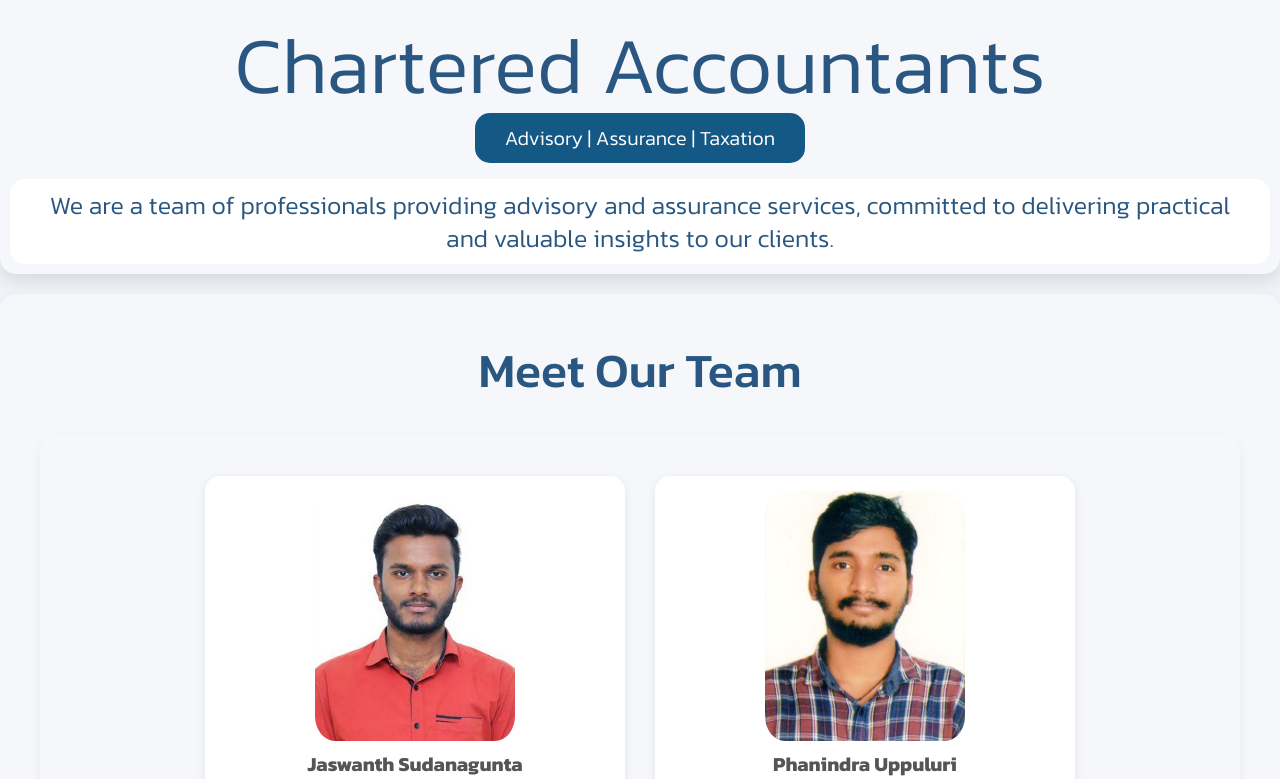
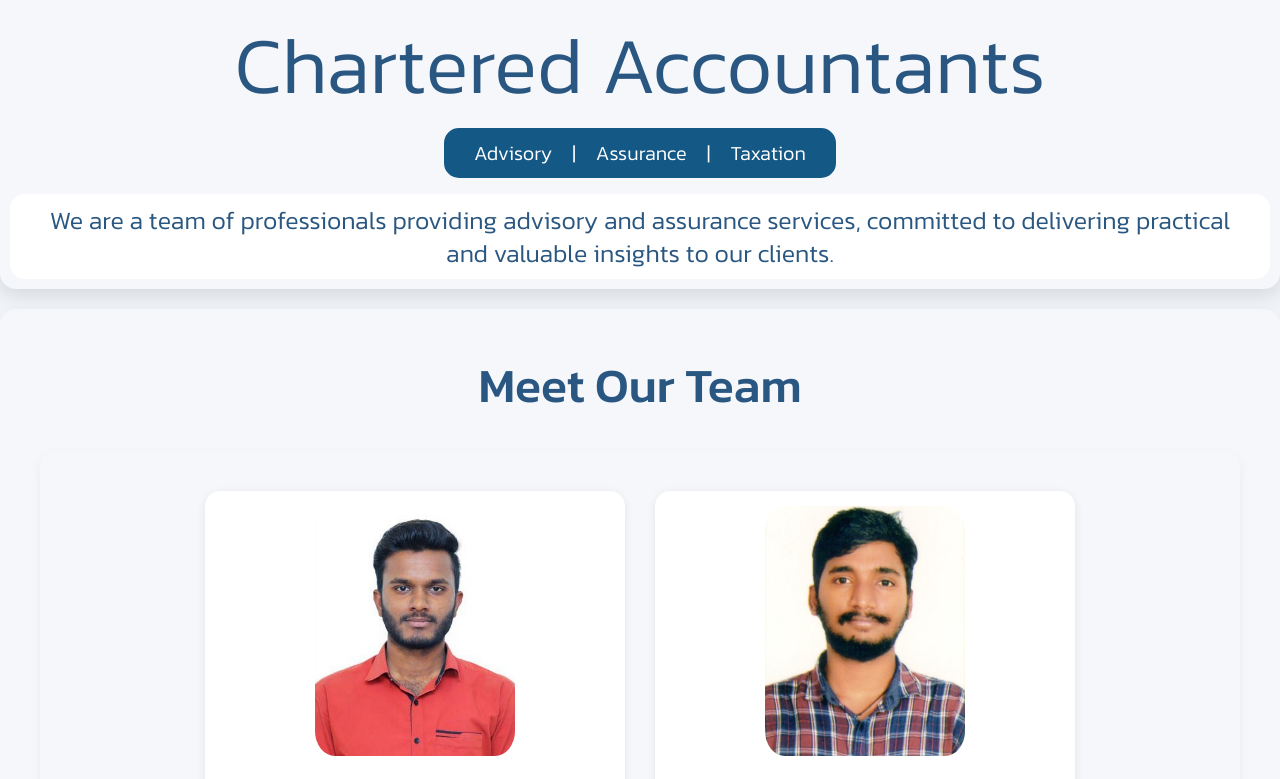
Before and after one commit to sainaveen-99/JSPU, a React (Create React App) app: page /#/ in a window 1280 px wide. Shown: the part 281-1060 px from the top of the page. Built offline with nearby package versions, Linux system fonts and the light colour scheme; a web font is replaced by a local one.

Commit message:
updated navbar, services, animations

```diff
--- a/src/Components/Home.js
+++ b/src/Components/Home.js
@@ -17,16 +17,17 @@ function Home() {
         <h2 className="tools1">
           <Link to="/services" className="clickable">
             Advisory
-          </Link>{" "}
-          |{" "}
+          </Link>
+          <span className="separator">|</span>
           <Link to="/services" className="clickable">
             Assurance
-          </Link>{" "}
-          |{" "}
+          </Link>
+          <span className="separator">|</span>
           <Link to="/services" className="clickable">
             Taxation
           </Link>
         </h2>
+
         <h3 className="tools2">
           We are a team of professionals providing advisory and assurance
           services, committed to delivering practical and valuable insights to
--- a/src/home.css
+++ b/src/home.css
@@ -10,6 +10,7 @@
   background: #f5f7fa;
   max-width: 1400px;
   margin-top: 80px;
+  margin-bottom: 20px;
 }
 
 .cards-container {
@@ -65,19 +66,19 @@
 }
 
 .card p {
-  font-size: 20px;
+  font-size: 18px;
   font-weight: 350;
   margin: 4px 0;
   color: #555;
+  padding: 8px 12px; /* Match hover padding for smooth transition */
+  border-radius: 10px; /* Match hover border-radius */
   transition: all 0.3s ease;
 }
 
 .card p:hover {
   background-color: #f5f7fa;
   box-shadow: 0 8px 24px rgba(0, 0, 0, 0.15);
-  border-radius: 10px;
   font-size: 22px;
-  padding: 8px 12px;
 }
 
 h2,
@@ -95,6 +96,7 @@ h1,
   color: #2a5781;
   font-weight: 300;
   line-height: 1.2;
+  margin-bottom: 15px;
 }
 
 .tools1 {
@@ -210,8 +212,14 @@ body {
   text-decoration: none;
   color: inherit;
   display: inline-block;
+  transition: color 0.3s ease, transform 0.3s ease;
 }
+
 .clickable:hover {
   color: orange;
-  transform: scale(1.1);
+  transform: scale(1.2);
 }
+
+.separator {
+  margin: 0 20px; /* space before and after the | */
+}
--- a/src/navbar.css
+++ b/src/navbar.css
@@ -16,6 +16,12 @@
   color: white;
 }
 
+.navbar {
+  background-color: #145886;
+  box-shadow: 0 4px 12px rgba(0, 0, 0, 0.2); /* subtle shadow */
+  position: relative;
+  z-index: 1000; /* optional, keeps navbar above other elements */
+}
 .navbar-left {
   display: flex;
   align-items: center;
```
